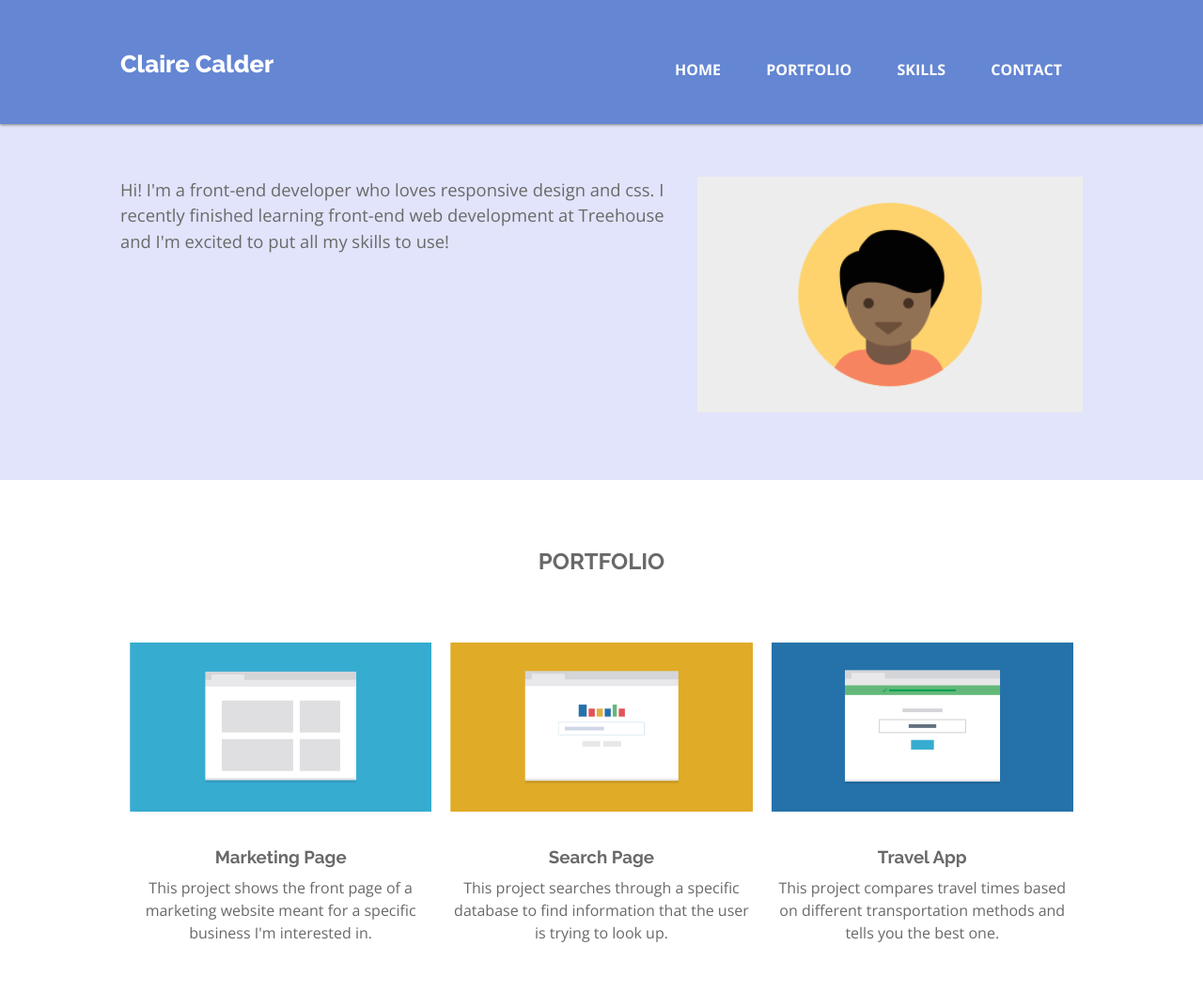
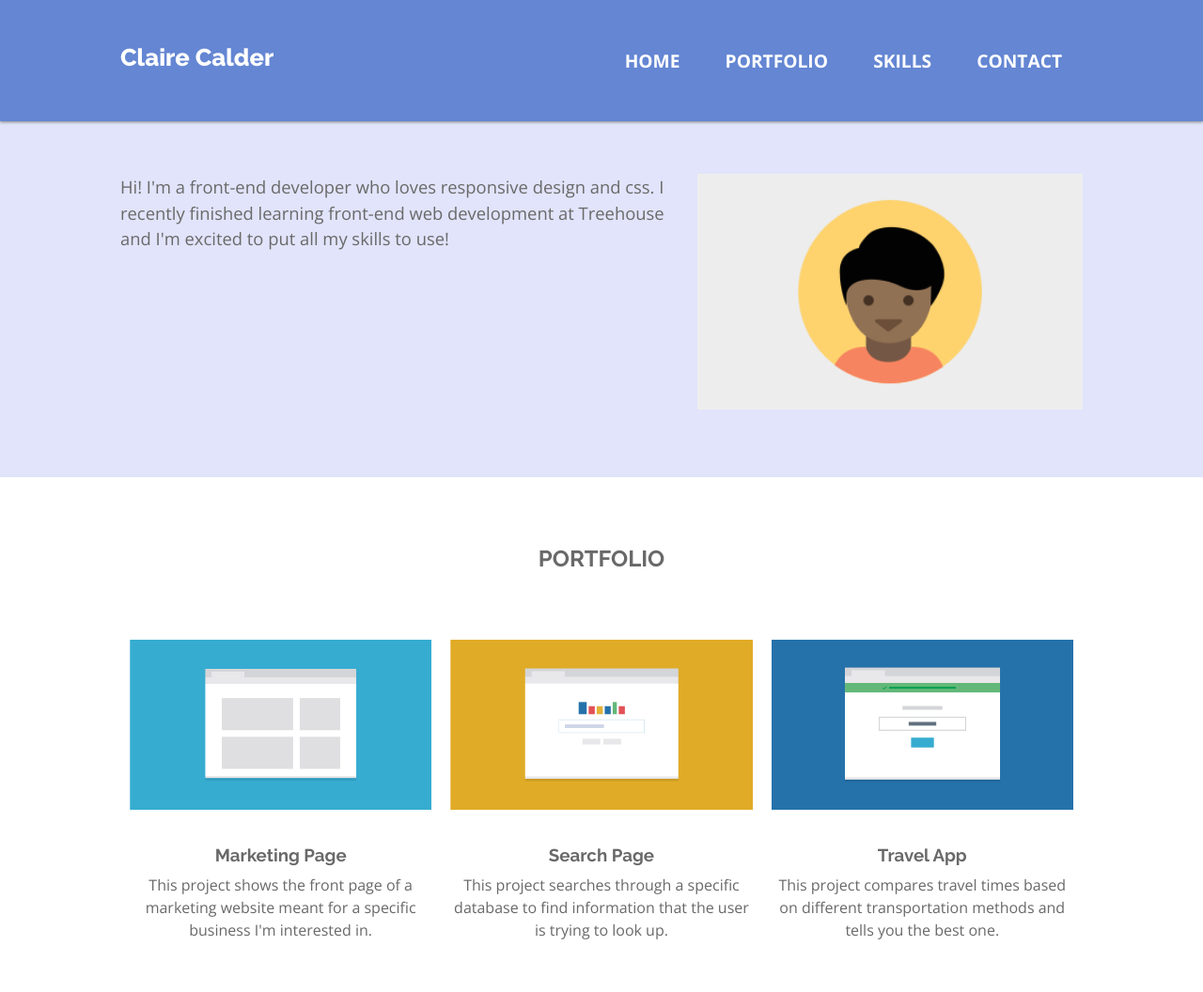
Before and after one commit to claire-ca/TechDegree-project-2, a plain HTML site: page index.html in a window 1280 px wide. Shown: the top 1056 px of the page at 94% size. Drawn offline with nearby package versions, Linux system fonts and the light colour scheme.

Commit message:
Minor fixes to exceeds expectations

```diff
--- a/css/styles.css
+++ b/css/styles.css
@@ -100,7 +100,7 @@ p {
 .col {
     max-width: 100%;
     margin: 20px 10px;
-    min-height: 330px;
+    min-height: 370px;
 }
 #portfolio {
     background-color: #fff;
@@ -272,16 +272,25 @@ p {
 }
 
 @media (min-width: 1024px) {
+    .navigation {
+        padding: 1.5em 0;
+    }
+
     .name {
         float: left;
         padding-bottom: 0;
-        padding-top: 12.8px;
+        padding-top: 0.85em;
+        /* padding-top: 12.8px; */
     }
 
     .main-nav {
         float: right;
     }
 
+    .main-nav li a {
+        font-size: 1.2em;
+    }
+
     .col {
         width: calc(33.33% - 20px);
     }
--- a/index.html
+++ b/index.html
@@ -9,7 +9,7 @@
     </head>
     <body>
 
-        <nav class="navigation clearfix">
+        <nav class="navigation">
             <div class="container clearfix">
                 <h1 class="name">Claire Calder</h1>
                 <ul class="main-nav">
```
